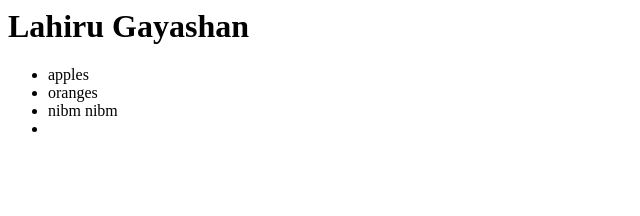
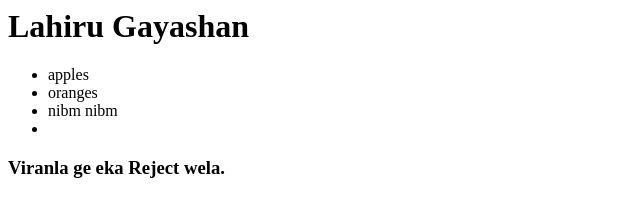
Before and after one commit to CyberSaur/GitTest, a plain HTML site: page index.html in a window 1280 px wide. Shown: the whole page, without its empty margins (0-640 px from the left). Drawn offline with Linux system fonts and the light colour scheme.

Commit message:
Add Message

```diff
--- a/index.html
+++ b/index.html
@@ -11,5 +11,6 @@
 			<li>nibm nibm<li>
 		</ul>
 	</div>
+<h3> Viranla ge eka Reject wela.</h3>
 </body>
 </html>
```
